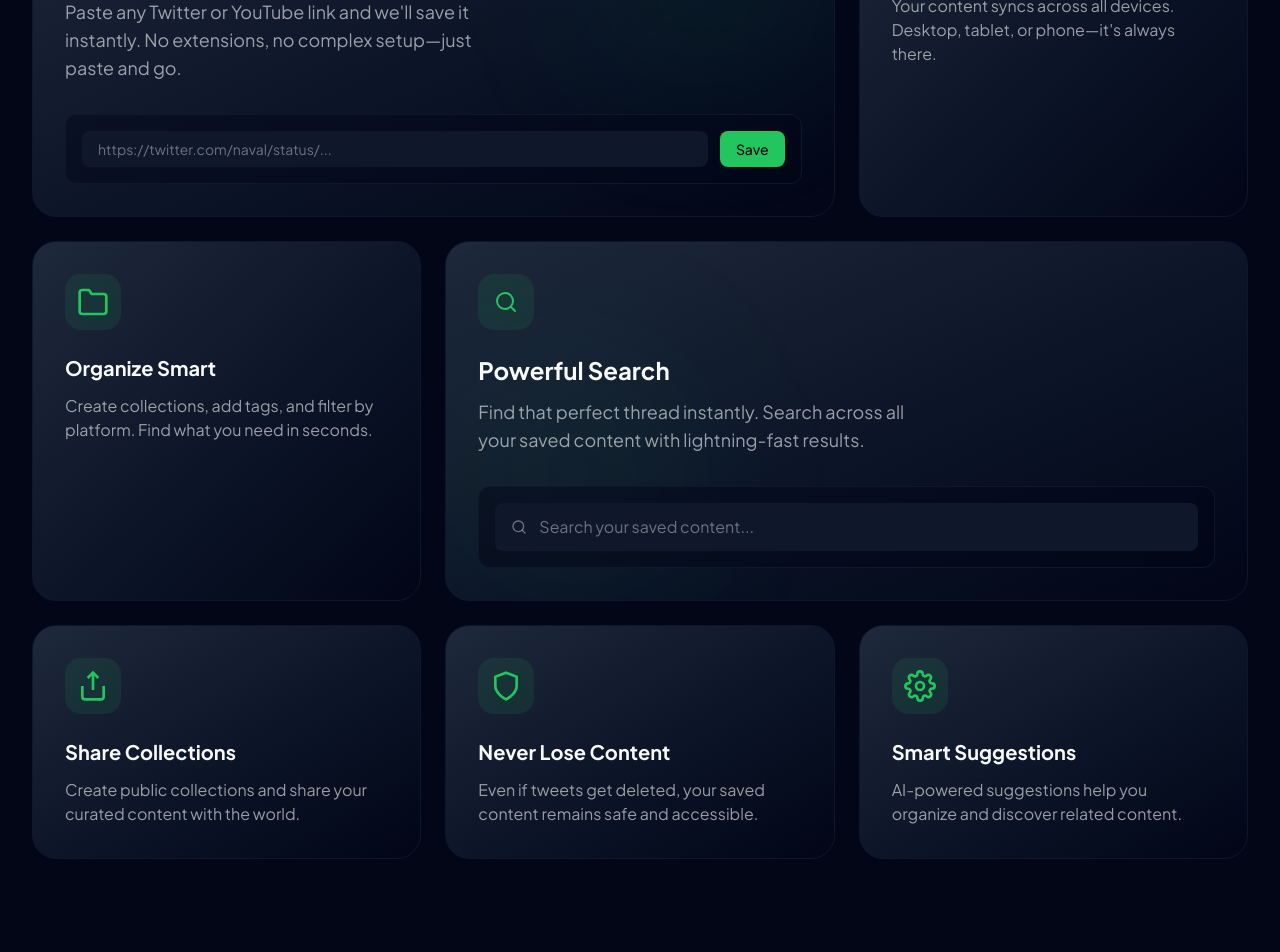
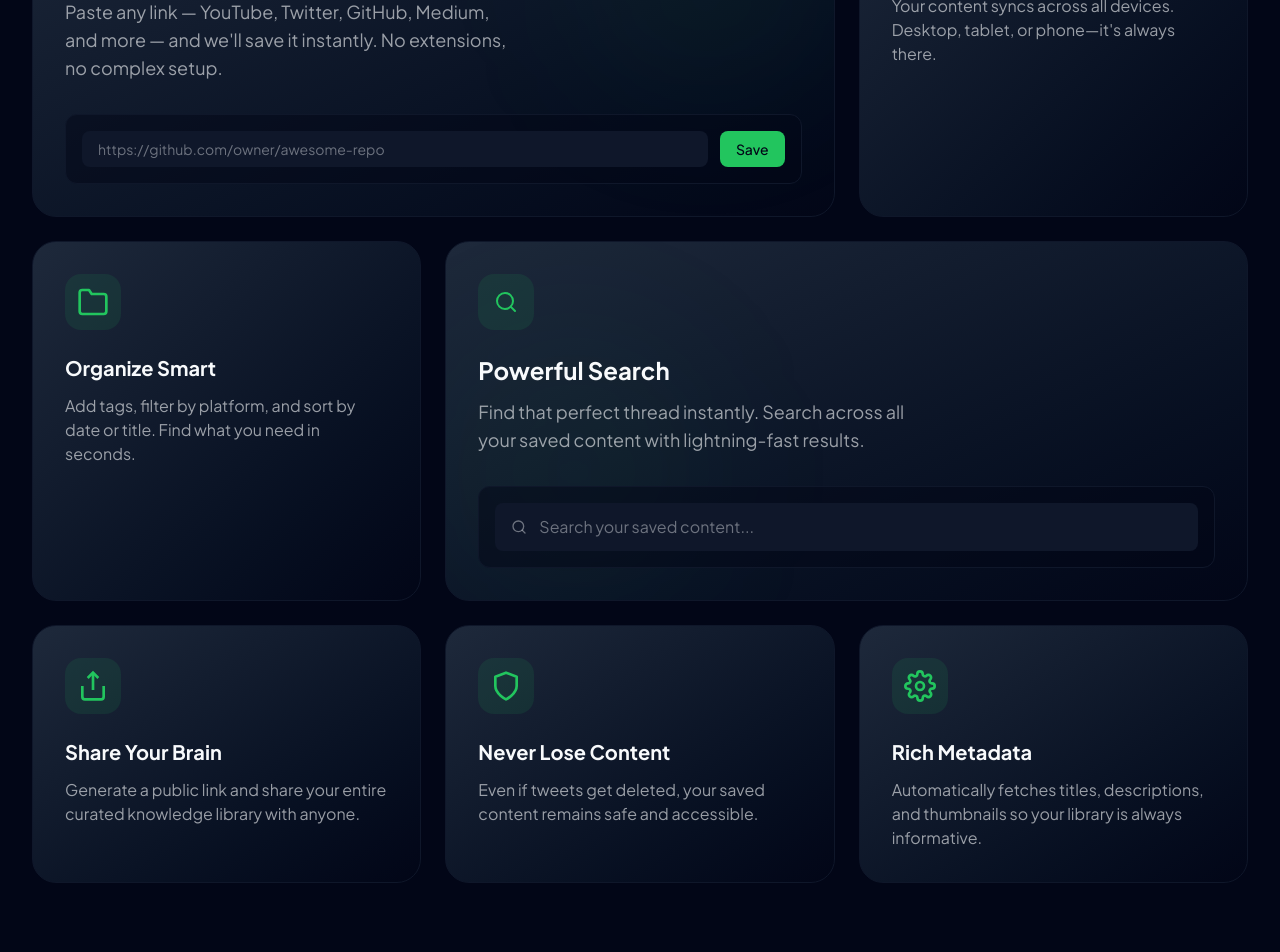
Before and after one commit to THEROHAN01/brainly-monorepo, a React (Vite) app in the folder frontend/: page / in a window 1280 px wide. Shown: the part 1860-2812 px from the top of the page. Built offline with nearby package versions, Linux system fonts and the light colour scheme; no server answers.

Commit message:
fix: remove non-existent 'collections' feature references and update feature card copy to match reality

```diff
--- a/frontend/src/pages/Landing.tsx
+++ b/frontend/src/pages/Landing.tsx
@@ -289,14 +289,14 @@ export function Landing() {
                                     </div>
                                     <h3 className="text-2xl font-bold mb-3">Save Instantly</h3>
                                     <p className="text-brand-text/60 text-lg max-w-md">
-                                        Paste any Twitter or YouTube link and we'll save it instantly. No extensions, no complex setup—just paste and go.
+                                        Paste any link — YouTube, Twitter, GitHub, Medium, and more — and we'll save it instantly. No extensions, no complex setup.
                                     </p>
 
                                     {/* Mini Demo */}
                                     <div className="mt-8 p-4 rounded-xl bg-brand-bg/50 border border-brand-surface">
                                         <div className="flex items-center gap-3">
                                             <div className="flex-1 bg-brand-surface rounded-lg px-4 py-2 text-brand-text/40 text-sm">
-                                                https://twitter.com/naval/status/...
+                                                https://github.com/owner/awesome-repo
                                             </div>
                                             <div className="px-4 py-2 bg-brand-primary text-brand-bg text-sm font-medium rounded-lg">
                                                 Save
@@ -328,7 +328,7 @@ export function Landing() {
                                 </div>
                                 <h3 className="text-xl font-bold mb-3">Organize Smart</h3>
                                 <p className="text-brand-text/60">
-                                    Create collections, add tags, and filter by platform. Find what you need in seconds.
+                                    Add tags, filter by platform, and sort by date or title. Find what you need in seconds.
                                 </p>
                             </MagicCard>
                         </BlurFade>
@@ -367,9 +367,9 @@ export function Landing() {
                                         <line x1="12" y1="2" x2="12" y2="15" />
                                     </svg>
                                 </div>
-                                <h3 className="text-xl font-bold mb-3">Share Collections</h3>
+                                <h3 className="text-xl font-bold mb-3">Share Your Brain</h3>
                                 <p className="text-brand-text/60">
-                                    Create public collections and share your curated content with the world.
+                                    Generate a public link and share your entire curated knowledge library with anyone.
                                 </p>
                             </MagicCard>
                         </BlurFade>
@@ -396,9 +396,9 @@ export function Landing() {
                                         <path d="M19.4 15a1.65 1.65 0 0 0 .33 1.82l.06.06a2 2 0 0 1 0 2.83 2 2 0 0 1-2.83 0l-.06-.06a1.65 1.65 0 0 0-1.82-.33 1.65 1.65 0 0 0-1 1.51V21a2 2 0 0 1-2 2 2 2 0 0 1-2-2v-.09A1.65 1.65 0 0 0 9 19.4a1.65 1.65 0 0 0-1.82.33l-.06.06a2 2 0 0 1-2.83 0 2 2 0 0 1 0-2.83l.06-.06a1.65 1.65 0 0 0 .33-1.82 1.65 1.65 0 0 0-1.51-1H3a2 2 0 0 1-2-2 2 2 0 0 1 2-2h.09A1.65 1.65 0 0 0 4.6 9a1.65 1.65 0 0 0-.33-1.82l-.06-.06a2 2 0 0 1 0-2.83 2 2 0 0 1 2.83 0l.06.06a1.65 1.65 0 0 0 1.82.33H9a1.65 1.65 0 0 0 1-1.51V3a2 2 0 0 1 2-2 2 2 0 0 1 2 2v.09a1.65 1.65 0 0 0 1 1.51 1.65 1.65 0 0 0 1.82-.33l.06-.06a2 2 0 0 1 2.83 0 2 2 0 0 1 0 2.83l-.06.06a1.65 1.65 0 0 0-.33 1.82V9a1.65 1.65 0 0 0 1.51 1H21a2 2 0 0 1 2 2 2 2 0 0 1-2 2h-.09a1.65 1.65 0 0 0-1.51 1z" />
                                     </svg>
                                 </div>
-                                <h3 className="text-xl font-bold mb-3">Smart Suggestions</h3>
+                                <h3 className="text-xl font-bold mb-3">Rich Metadata</h3>
                                 <p className="text-brand-text/60">
-                                    AI-powered suggestions help you organize and discover related content.
+                                    Automatically fetches titles, descriptions, and thumbnails so your library is always informative.
                                 </p>
                             </MagicCard>
                         </BlurFade>
@@ -539,7 +539,7 @@ export function Landing() {
                                     ))}
                                 </div>
                                 <p className="text-brand-text/80 mb-6">
-                                    "I used to have bookmarks scattered everywhere. Now everything is in one place, beautifully organized. The collections feature is a game-changer."
+                                    "I used to have bookmarks scattered everywhere. Now everything is in one place, beautifully organized. Being able to share my whole brain with a link is incredible."
                                 </p>
                                 <div className="flex items-center gap-4">
                                     <div className="w-12 h-12 rounded-full bg-gradient-to-br from-purple-500 to-purple-700 flex items-center justify-center text-white font-bold">
```
